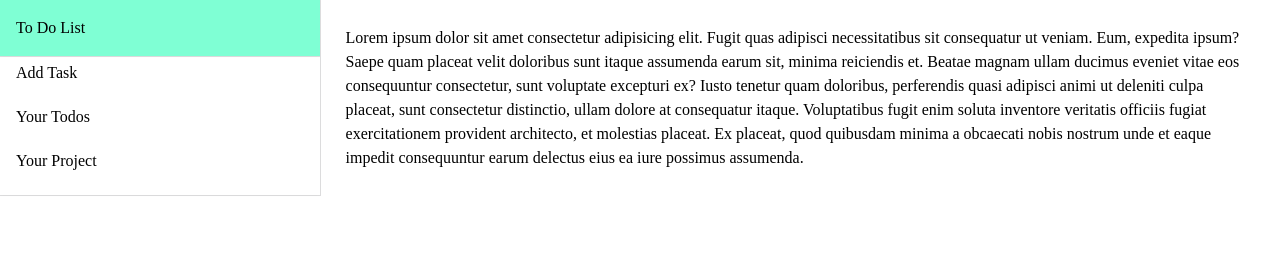
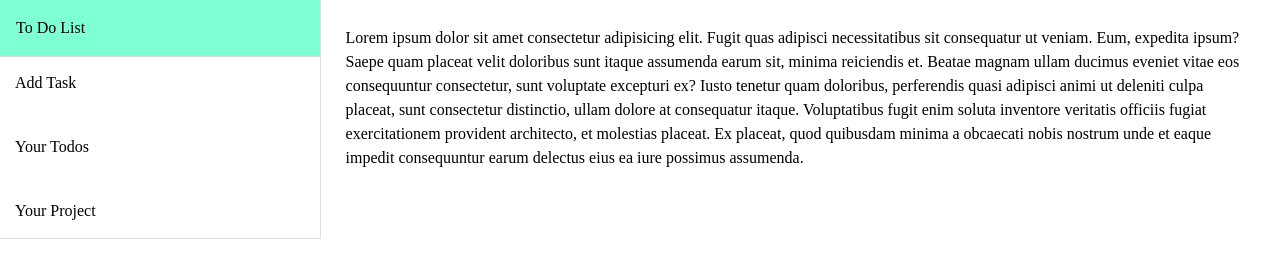
Before and after one commit to Varbris/TOP-ToDoList, a website built with webpack: page src/index.html in a window 1280 px wide. Built offline with nearby package versions, Linux system fonts and the light colour scheme.

Commit message:
Fix Style for your project button

```diff
--- a/src/form.js
+++ b/src/form.js
@@ -55,6 +55,7 @@ export default class Form {
 
   addButton(buttonClass, buttonId, buttonText) {
     const button = createButton(buttonClass, buttonId, buttonText);
+    button.setAttribute("type", "submit");
     this.form.appendChild(button);
   }
 }
--- a/src/header.js
+++ b/src/header.js
@@ -42,12 +42,13 @@ export function header() {
   const myImg = document.createElement("img");
   myImg.setAttribute("src", addIcon);
   myImg.setAttribute("class", "add-icon");
+  myImg.setAttribute("id", "addIcon");
   const myListLink = navbarList.getElementsByClassName("nav-item");
-  console.log(myListLink);
+
   for (let item of myListLink) {
     item.addEventListener("mouseover", function (event) {
-      if (item.firstChild.id === "addProjectButton") {
-        item.appendChild(myImg);
+      if (event.target.id === "addProjectButton") {
+        event.target.appendChild(myImg);
       }
     });
   }
@@ -67,7 +68,10 @@ export function header() {
       updateArticle(window.location.pathname);
     }
 
-    if (event.target.id === "addProjectButton") {
+    if (
+      event.target.id === "addProjectButton" ||
+      event.target.id === "addIcon"
+    ) {
       headerContainer.appendChild(myProjectModal);
       myProjectModal.showModal();
     }
--- a/src/modal.js
+++ b/src/modal.js
@@ -85,7 +85,9 @@ function addProjectModal() {
   myForm.addButton("form-add-project", "formAddProject", "Add Project");
   getForm.addEventListener("click", function (event) {
     event.preventDefault();
-    console.log(event.target);
+    if (event.target.id === "formAddProject") {
+      event.input;
+    }
   });
   myModal.appendChild(getForm);
   return myModal;
--- a/src/style.css
+++ b/src/style.css
@@ -98,6 +98,21 @@ header {
   overflow: hidden;
 }
 
+.nav-item {
+  background-color: none;
+  background: none;
+}
+
+.navbar-nav .nav-item a {
+  display: flex;
+  flex-direction: row;
+  padding: 15px;
+}
+
+.navbar-nav .nav-item a {
+  width: 24vw;
+}
+
 .add-task-button {
   background-color: none;
   background: none;
@@ -118,18 +133,24 @@ header {
   gap: 10px;
 }
 
-.nav-item {
-  padding: 5px 1rem;
-  display: flex;
-  justify-content: space-between;
-}
-
 .nav-item:hover {
   background-color: rgba(212, 253, 239, 0.473);
 }
 
-.nav-item:hover > img {
+.nav-item:hover button > img {
   display: inline;
+
+  position: relative;
+}
+
+.nav-item button {
+  text-align: start;
+  display: grid;
+  grid-template-columns: 1fr 1fr;
+  column-gap: 10vw;
+  padding: 15px;
+  align-items: stretch;
+  justify-items: end;
 }
 
 main {
@@ -161,8 +182,6 @@ main {
   border: none;
   background: none;
   padding: 0;
-  display: flex;
-  justify-content: space-between;
 }
 
 .add-icon {
```
